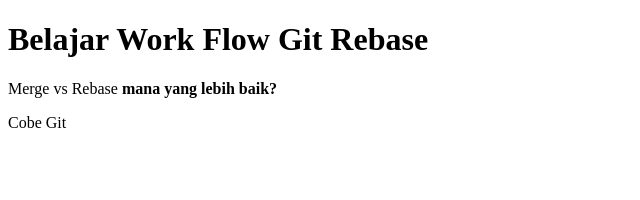
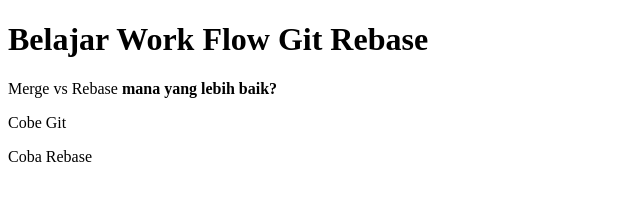
Before and after one commit to khadafiprogramming/coba-git-rebase, a plain HTML site: page index.html in a window 1280 px wide. Shown: the whole page, without its empty margins (0-640 px from the left). Drawn offline with Linux system fonts and the light colour scheme.

Commit message:
menambahkan paragraf

```diff
--- a/index.html
+++ b/index.html
@@ -12,6 +12,7 @@
     <h1>Belajar Work Flow Git Rebase</h1>
     <p>Merge vs Rebase <b>mana yang lebih baik?</b></p>
     <p>Cobe Git</p>
+    <p>Coba Rebase</p>
 </body>
 
 </html>
```
